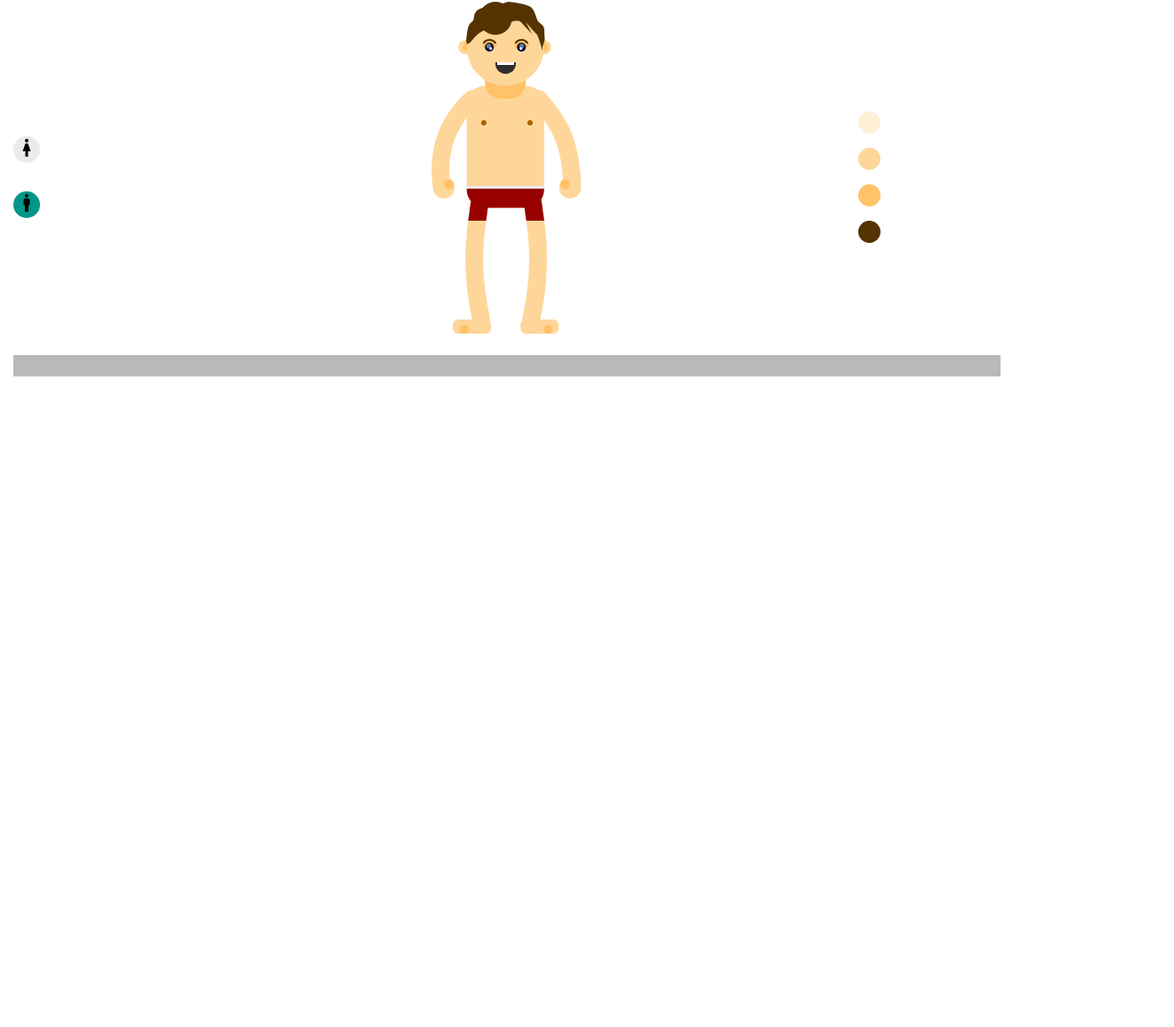
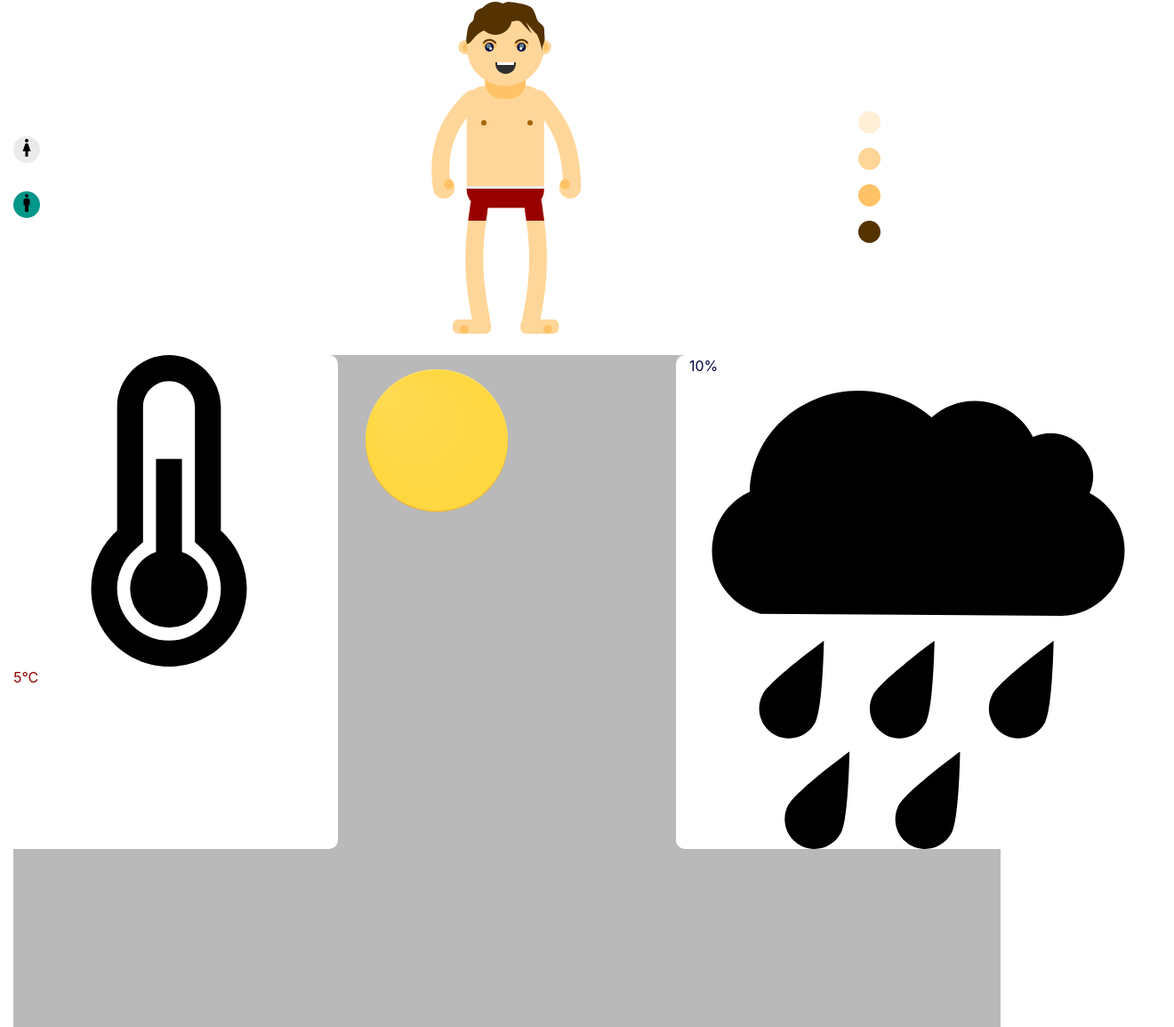
Before and after one commit to Louya/meteoApp, a PHP site: page / in a window 1320 px wide. Shown: the part 159-1313 px from the top of the page at 89% size. Before the commit the page ends 582 px from the top, so only its background shows below. Run offline with PHP 8.4, Linux system fonts and the light colour scheme; some libraries are stand-ins or nearby versions.

Commit message:
[HTML][CSS][JS] Ajout de la section summary

```diff
--- a/Assets/sass/_weather.scss
+++ b/Assets/sass/_weather.scss
@@ -52,6 +52,20 @@
     }
     .summary{
         background-color: $colorSummary;
+        #tempCard{
+            background-color: $colorClothe;
+            border-radius: 10px;
+            p{
+                color: #980000;
+            }
+        }
+        #rainCard{
+            background-color: $colorClothe;
+            border-radius: 10px;
+            p{
+                color: #030340;
+            }
+        }
     }
     .details{
         background-color: $colorDetails;
--- a/Templates/main.html.twig
+++ b/Templates/main.html.twig
@@ -31,6 +31,7 @@
     </main>
 
     <script src="Assets/js/app.js"></script>
+    <script src="https://cdnjs.cloudflare.com/ajax/libs/Chart.js/2.5.0/Chart.min.js"></script>
 </body>
 
 </html>
--- a/Templates/weather.html.twig
+++ b/Templates/weather.html.twig
@@ -50,18 +50,20 @@
         </article>
         <article class="summary">
             <div class="row">
-                <div class="col-4">
-
+                <div id="tempCard" class="col-4">
+                    <img src="Assets/img/icons/thermometer.svg" alt="icone de thermomètre">
+                    <p id="tempData">5°C</p>
                 </div>
-                <div class="col-4">
-                    <img src="" alt="">
+                <div id="weatherIcon" class="col-4">
+                    <img src="Assets/img/weather-icons/weather-clear.png" alt="">
                 </div>
-                <div class="col-4">
-
+                <div id="rainCard" class="col-4">
+                    <p id="tempRain">10%</p>
+                    <img src="Assets/img/icons/raindrop.svg" alt="icone de thermomètre">
                 </div>
             </div>
             <div class="row">
-
+                <canvas id="summaryChart" width="350" height="200"></canvas>
             </div>
         </article>
         <article class="details">
--- a/dist/css/main.css
+++ b/dist/css/main.css
@@ -3439,6 +3439,16 @@ a.text-dark:hover, a.text-dark:focus {
 
 .weather .summary {
   background-color: #B9B9B9; }
+  .weather .summary #tempCard {
+    background-color: #FFFFFF;
+    border-radius: 10px; }
+    .weather .summary #tempCard p {
+      color: #980000; }
+  .weather .summary #rainCard {
+    background-color: #FFFFFF;
+    border-radius: 10px; }
+    .weather .summary #rainCard p {
+      color: #030340; }
 
 .weather .details {
   background-color: #EBEBEB; }
```
Also changed, not shown: Assets/js/chart.js (added, +25 -0 lines), Assets/img/icons/moon.svg (renamed from Assets/img/icons/night.svg), Assets/img/icons/raindrop.svg (renamed from Assets/img/icons/raindrops-falling-of-a-black-cloud.svg), Assets/img/icons/sunrise.svg (renamed from Assets/img/icons/sunrise-weather-symbol.svg), 1 other file.
